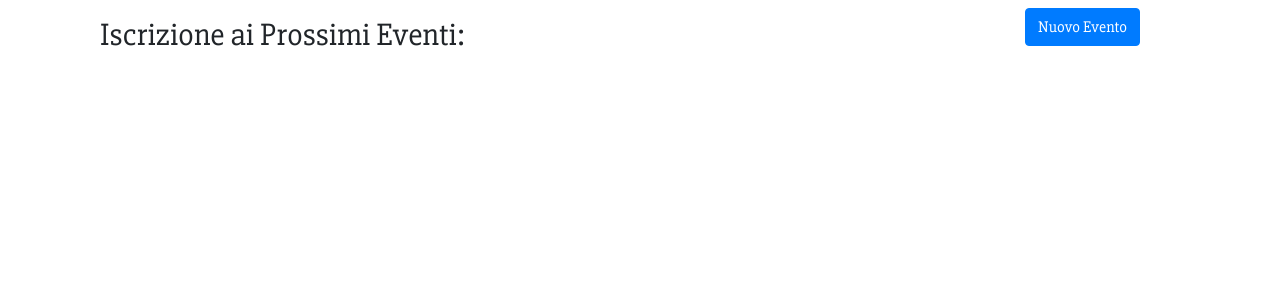
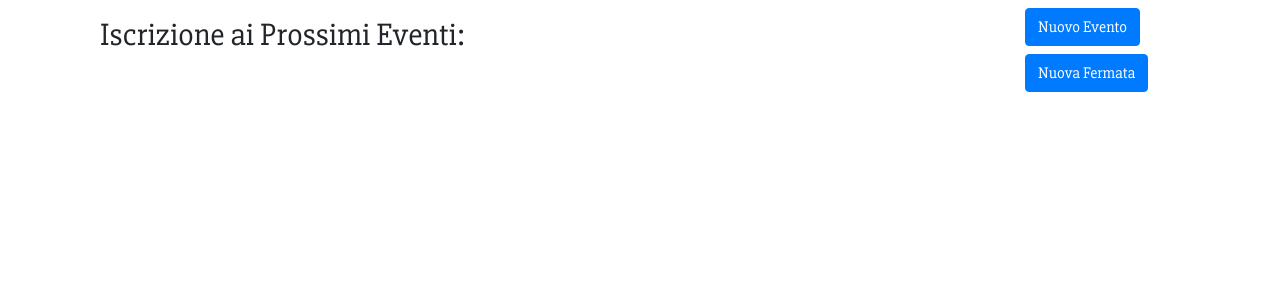
Before and after one commit to luigigentile/PrenotazioniMC1965, a Django app: page /iscrizione/listaeventi/ in a window 1280 px wide. Shown: the part 56-356 px from the top of the page. Run offline with Django 3.2, Linux system fonts and the light colour scheme; the visitor is signed in with stand-in values (Sample User, id 1); data that the repository does not hold is empty; some libraries are stand-ins or nearby versions.

Commit message:
file added in final version

```diff
--- a/iscrizione/forms.py
+++ b/iscrizione/forms.py
@@ -11,6 +11,11 @@ class EventoModelForm(forms.ModelForm):
     class Meta:
         model = Eventi
         fields = ['evento','nota','parte_da','data_evento']
+
+class TabellaFermateModelForm(forms.ModelForm):
+    class Meta:
+        model = TabellaFermate
+        fields = ['fermata']
 
 
 
--- a/iscrizione/templates/iscrizione/UserIscrizioniList.html
+++ b/iscrizione/templates/iscrizione/UserIscrizioniList.html
@@ -85,7 +85,7 @@
              <img src="/static/admin/img/icon-changelink.svg" alt="Modifica"> </a>
              <a class="related-widget-wrapper-link add-related" id="add_id_id_user"
               href="{% url 'delete_iscrizione' pk=iscrizione.id %} " title="Elimina l'iscrizione">
-              <img src="{% static 'elimina.png' %}" style = 'max-width:10%' alt="Elimina"></a>
+              <img src="{% static 'elimina.jpg' %}" style = 'max-width:10%' alt="Elimina"></a>
 
             </div>
 
--- a/iscrizione/templates/iscrizione/lista_eventi.html
+++ b/iscrizione/templates/iscrizione/lista_eventi.html
@@ -12,6 +12,7 @@
     <div class="col-2 mt-2">
         {% if  request.user.is_staff %}
         <a type="button" href="{% url 'crea_evento' %}" class="btn btn-primary ">Nuovo Evento</a>
+        <a type="button" href="{% url 'crea_fermata' %}" class="btn btn-primary mt-2">Nuova Fermata</a>
         {% endif  %}
 
     </div>
@@ -33,8 +34,8 @@
                          <img src="/static/admin/img/icon-addlink.svg" alt="Aggiungi"></a>
                          </p>
                         Iscrizioni Totali: {{ evento.get_number_of_iscrizioni }}<br>
-                        Iscrizioni  utente: <a href="{% url 'user_iscrizioni_list_for_evento' pk=evento.id  %} ">
-                                        {{ evento.get_number_of_iscrizioni_for_utente }}</a><br>
+                        <a href="{% url 'user_iscrizioni_list_for_evento' pk=evento.id  %} ">
+                                        Iscrizioni  evento: {{ evento }}</a><br>
                         Evento: {{ evento.id }}<br>
                         Nota: {{ evento.nota }}<br>
                         Data_evento: {{ evento.data_evento }}
--- a/iscrizione/urls.py
+++ b/iscrizione/urls.py
@@ -1,5 +1,5 @@
 from django.urls import path
-from iscrizione.views  import (creaIscrizione,EventList,UserIscrizioniList,creaEvento,
+from iscrizione.views  import (creaIscrizione,EventList,UserIscrizioniList,creaEvento,creaFermata,
                     UserIscrizioniListForEvento,UpdateIscrizione,CancellaIscrizione)
 
 urlpatterns = [
@@ -13,5 +13,6 @@ urlpatterns = [
      path('evento/<int:pk>/crea_iscrizione', creaIscrizione,name='crea_iscrizione'),
      path('crea_evento', creaEvento,name='crea_evento'),
      path('listaeventi/', EventList.as_view(), name = 'lista_eventi'),
+     path('crea_fermata', creaFermata,name='crea_fermata'),
 ]
 #
--- a/iscrizione/views.py
+++ b/iscrizione/views.py
@@ -10,7 +10,7 @@ from django.core.paginator import Paginator
 import datetime
 
 # Create your views here.
-from .forms import IscrizioneModelForm,EventoModelForm
+from .forms import IscrizioneModelForm,EventoModelForm,TabellaFermateModelForm
 from django.contrib.auth.mixins import LoginRequiredMixin
 from iscrizione.models import Eventi,TabellaFermate,Iscrizioni
 
@@ -144,3 +144,20 @@ def creaEvento(request):
         form = EventoModelForm()
     context = {'form':form}
     return render(request,"iscrizione/crea_evento.html",context)
+
+
+@login_required
+def creaFermata(request):
+    if request.method == "POST":
+        form = TabellaFermateModelForm(request.POST)
+        if form.is_valid():
+            fermata = form.save(commit=False)
+            fermata.save()
+            success_url = reverse_lazy('lista_eventi')
+            return HttpResponseRedirect(success_url)
+
+
+    else:
+        form = TabellaFermateModelForm()
+    context = {'form':form}
+    return render(request,"iscrizione/crea_fermata.html",context)
```
Also changed, not shown: iscrizione/templates/iscrizione/crea_fermata.html (added, +21 -0 lines), static/elimina.jpg (added).
